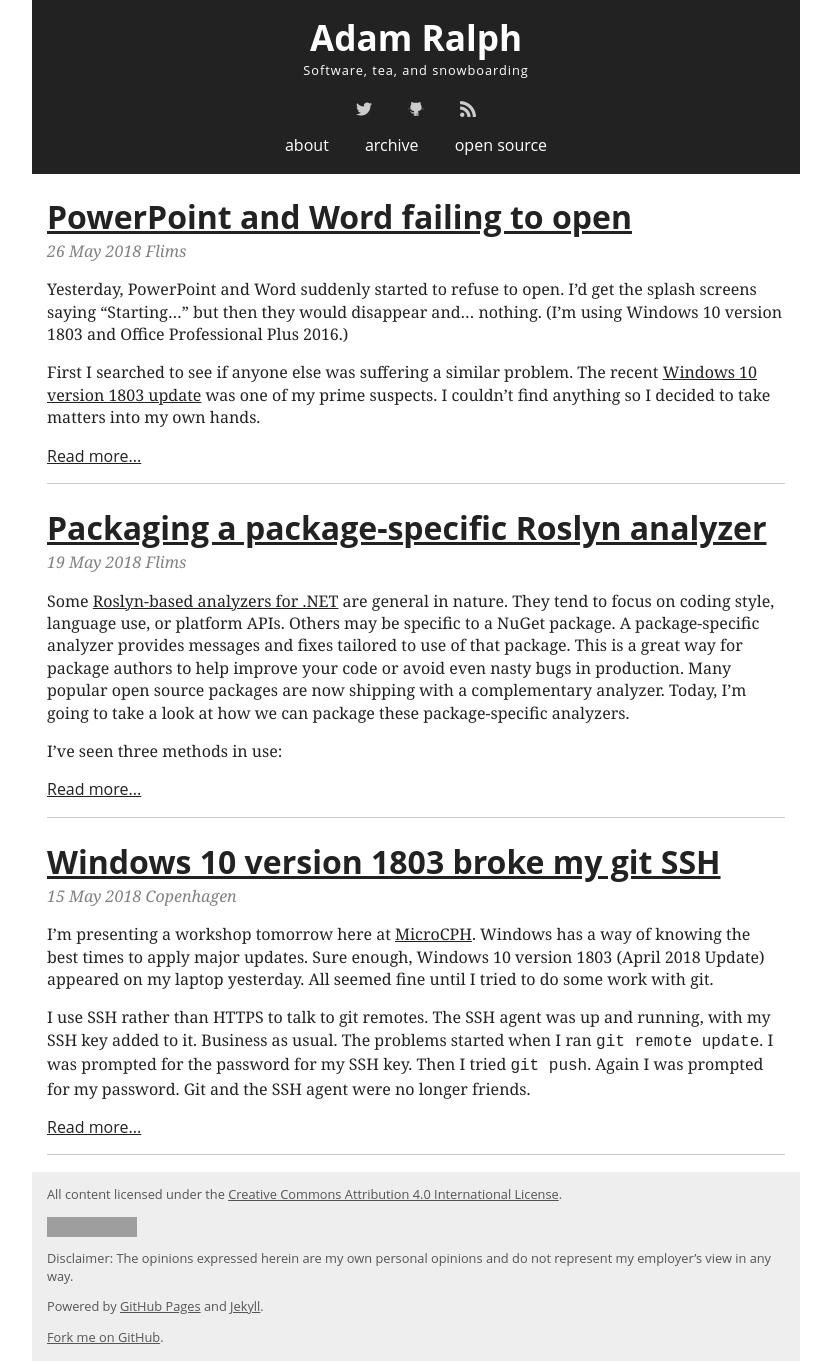
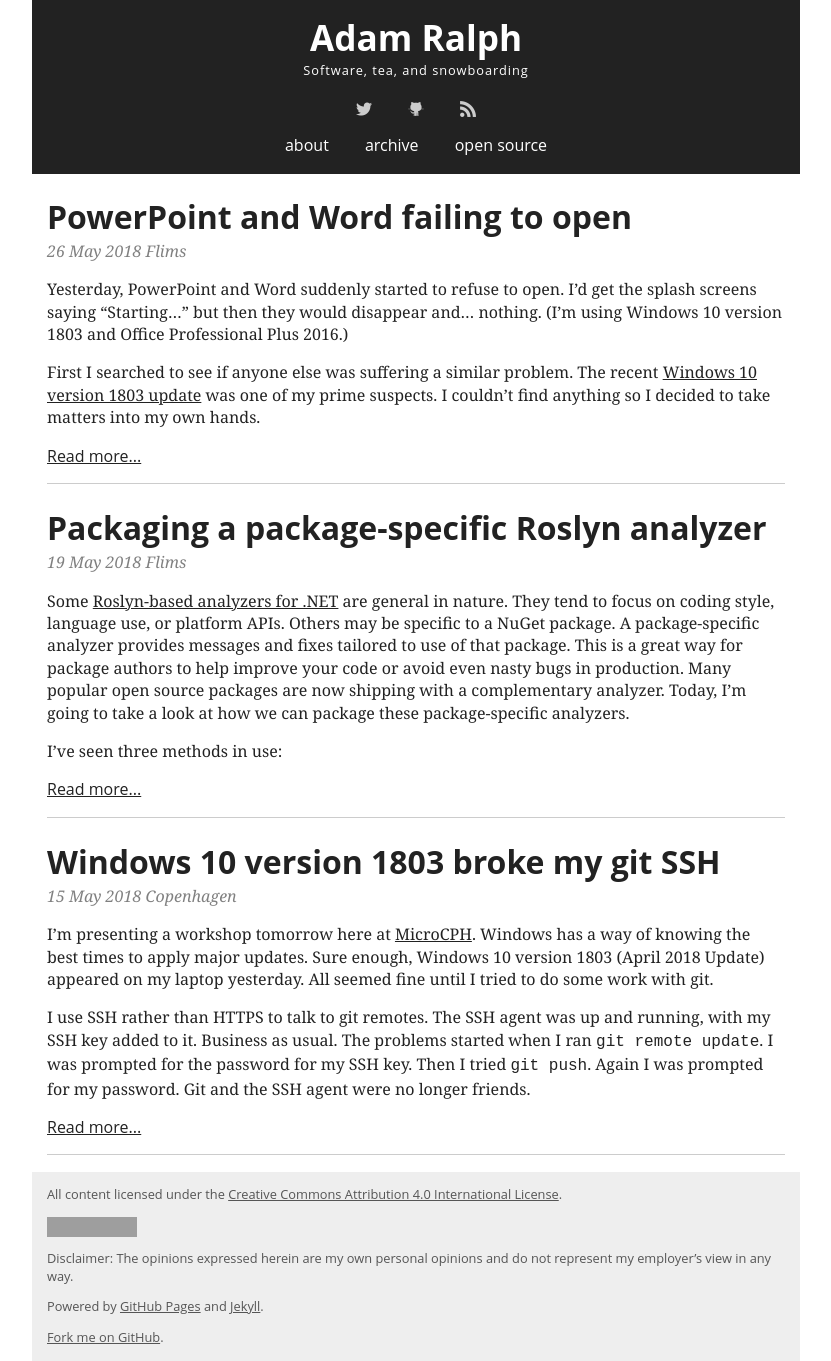
Before and after one commit to adamralph/adamralph.github.com, a Jekyll site: the page built from index.html, in a window 1280 px wide. Shown: the whole page, without its empty margins (224-1055 px from the left). Built offline with Jekyll 4.4.1, drawn with Linux system fonts in a browser that asks for light colours; grey boxes are pictures that could not be loaded.

Commit message:
remove text decoration from all h1 links

```diff
--- a/css/default.css
+++ b/css/default.css
@@ -26,10 +26,6 @@
     font-size: 2.2em;
     margin-top: 0.33em;
     margin-bottom: 0em;
-}
-
-body > header h1 a {
-    text-decoration: none;
 }
 
 body > header p {
@@ -86,3 +82,7 @@
 h1 {
     margin-bottom: 0em;
 }
+
+h1 a {
+    text-decoration: none;
+}
```
